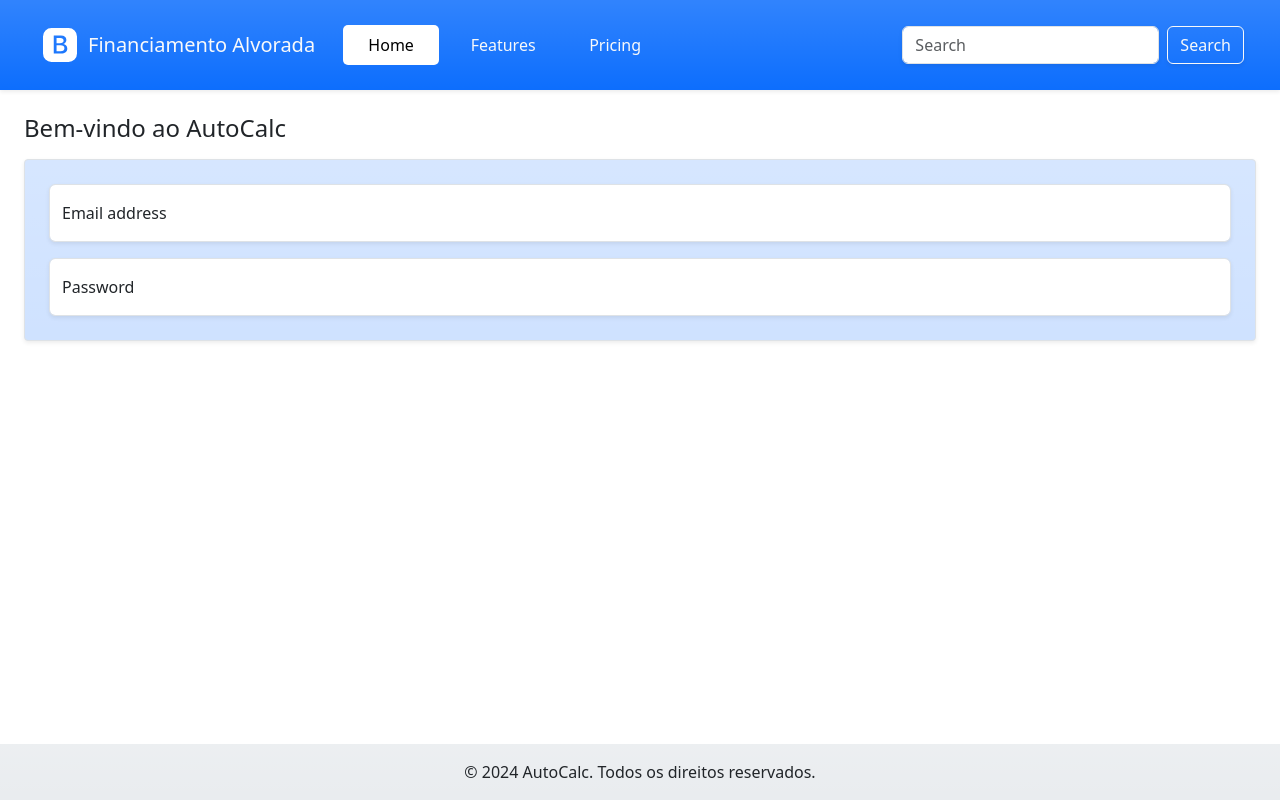
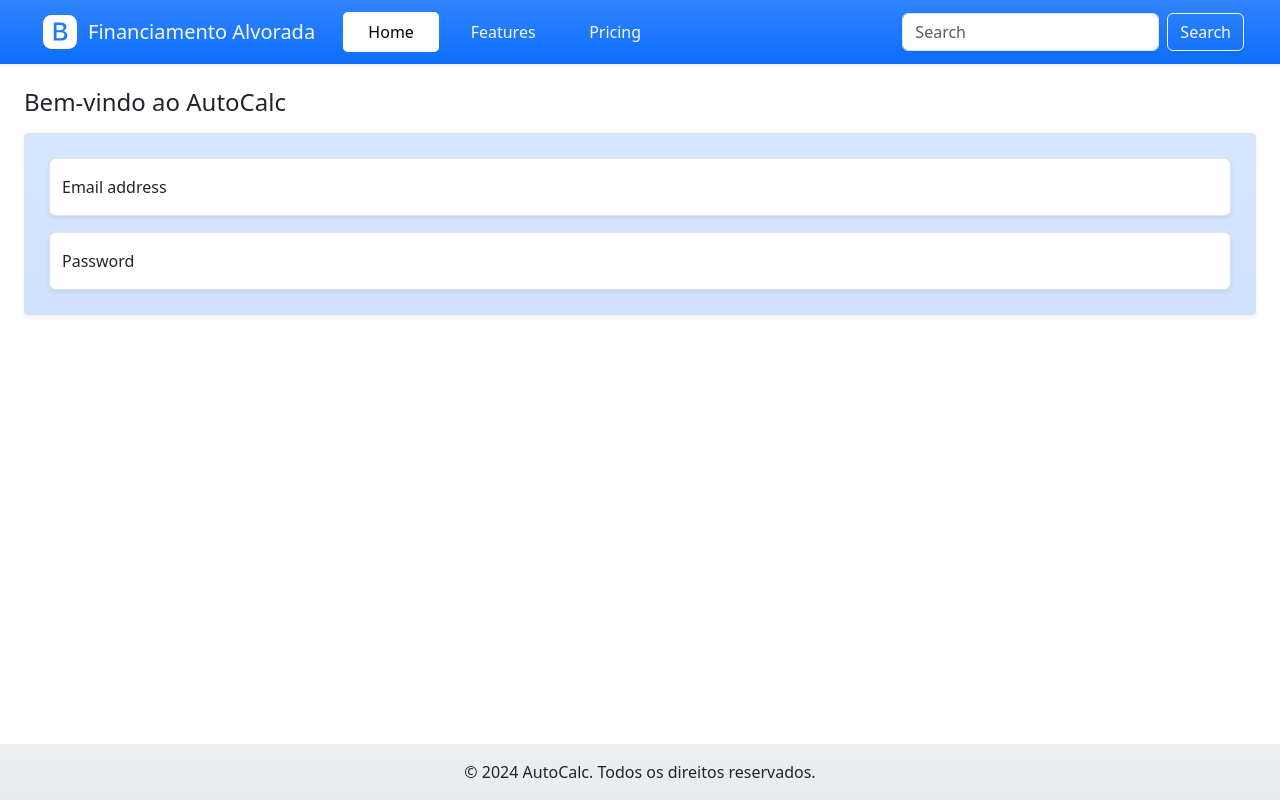
Before and after one commit to Patrick510/project-calc, a website: page project/main.html in a window 1280 px wide. Drawn offline with nearby package versions, Linux system fonts and the light colour scheme.

Commit message:
Alteração nav

```diff
--- a/project/src/components/Header.html
+++ b/project/src/components/Header.html
@@ -1,6 +1,6 @@
 <!-- Header.html -->
 <header class=" pb-0">
-    <nav class="navbar navbar-expand-lg bg-primary shadow-sm bg-gradient p-4">
+    <nav class="navbar navbar-expand-lg bg-primary shadow-sm bg-gradient p-4" style="max-height: 4rem;">
         <div class="container-fluid">
 
             <a href="#" class="gap-2 d-flex align-items-center navbar-brand mb-0 me-0 h1 text-light p-1">
```
